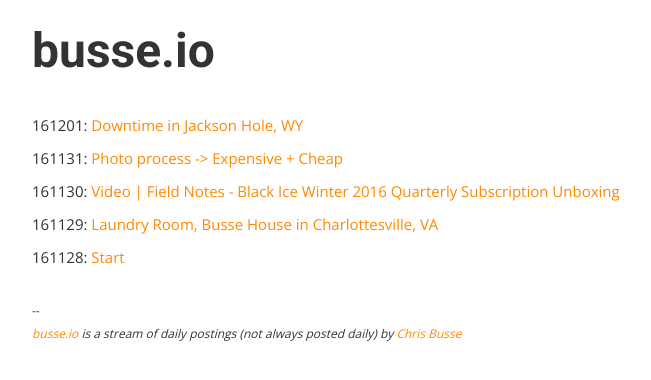
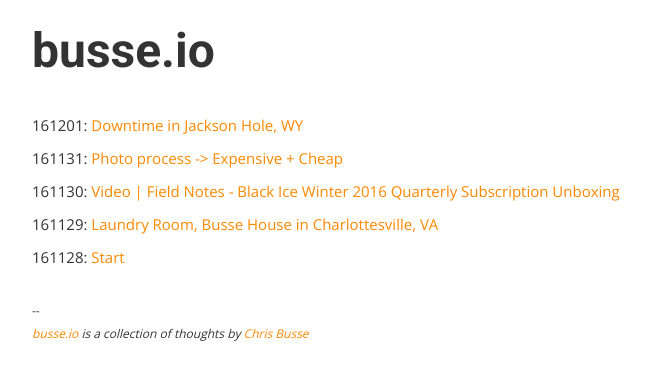
Before and after one commit to busse/busse-io, a Jekyll site: the page built from index.html, in a window 1280 px wide. Shown: the top 380 px of the page, without its empty margins (233-884 px from the left). Built offline with Jekyll 4.4.1, drawn with Linux system fonts in a browser that asks for light colours; nearby versions of some CDN libraries.

Commit message:
Updated footer

```diff
--- a/_includes/footer.html
+++ b/_includes/footer.html
@@ -1 +1 @@
-<p class="footer-text">--<br /><em><a href="/">busse.io</a> is a stream of daily postings (not always posted daily) by <a href="http://chrisbusse.com">Chris Busse</a></em></p>
+<p class="footer-text">--<br /><em><a href="/">busse.io</a> is a collection of thoughts by <a href="http://chrisbusse.com">Chris Busse</a></em></p>
```
